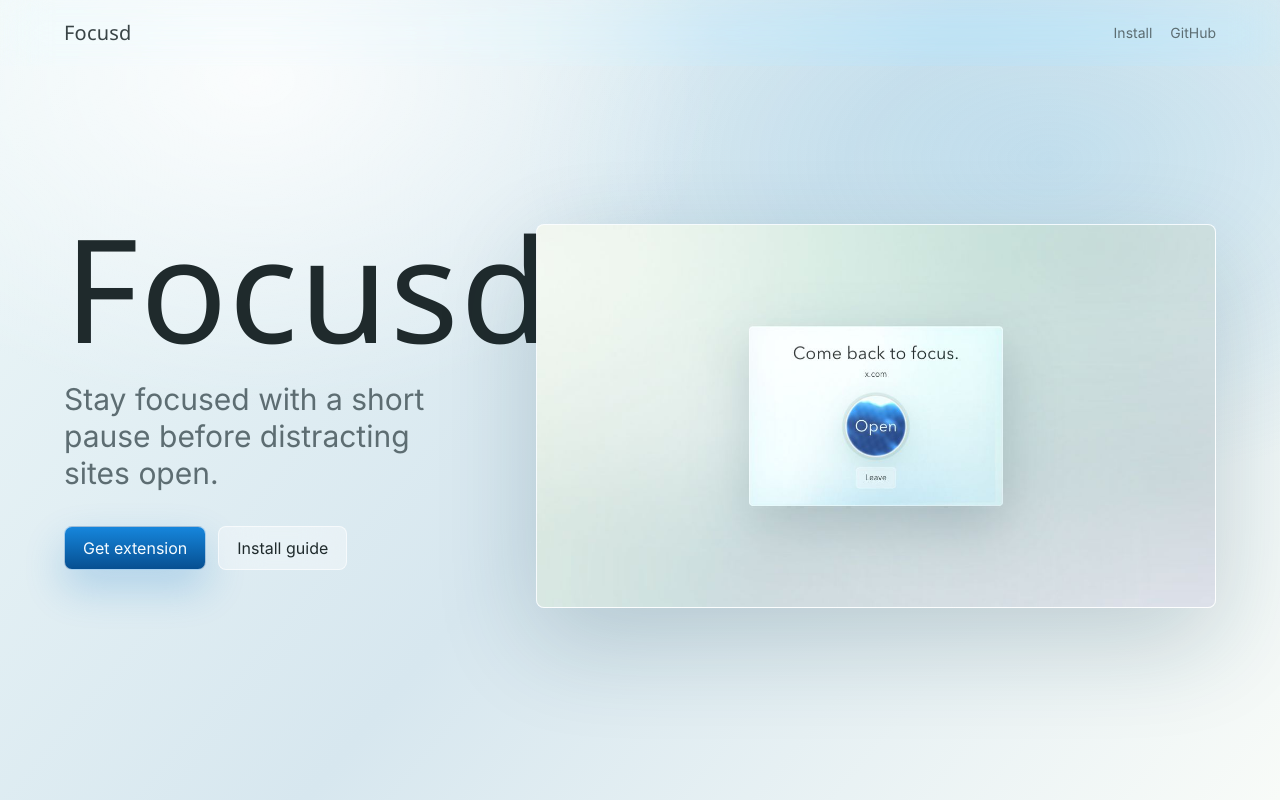
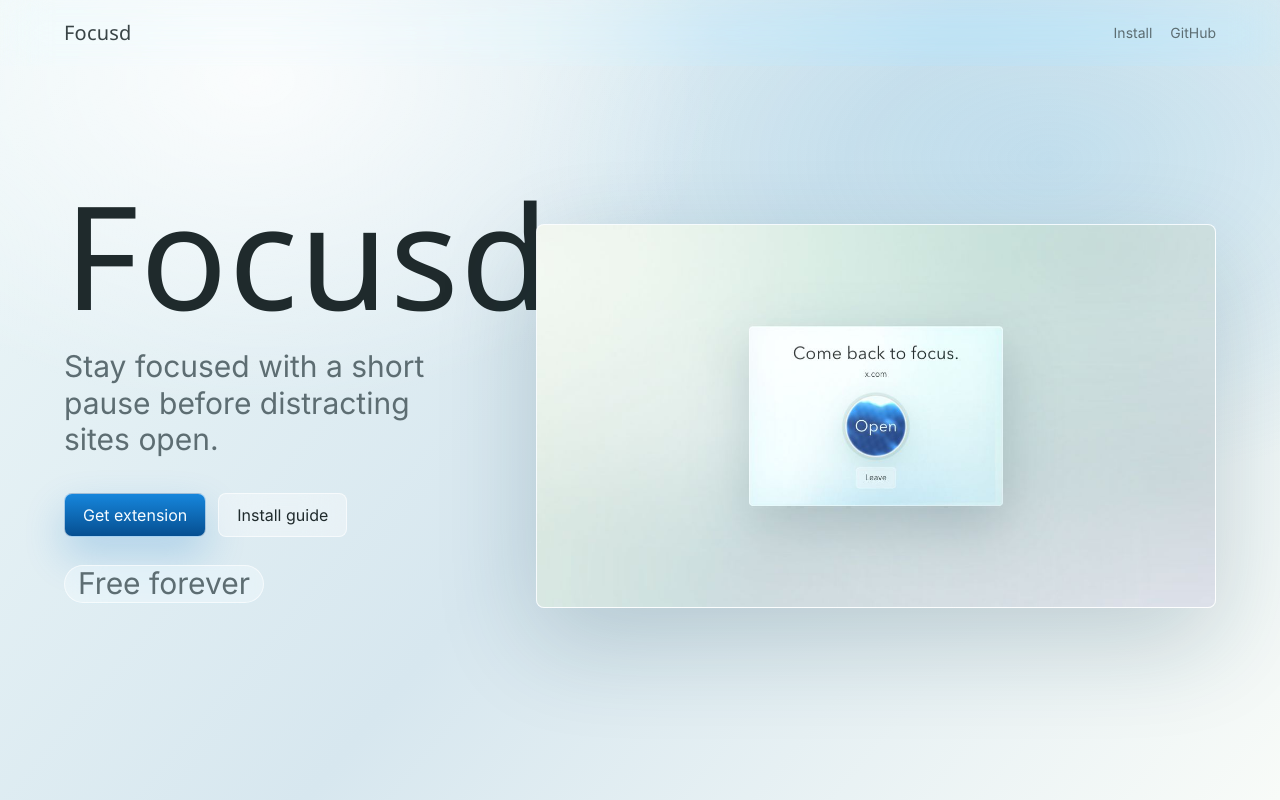
Before and after one commit to nanot1m/focusd, a browser extension: page index.html in a window 1280 px wide. Shown: the top 800 px of the page. Drawn offline with Linux system fonts and the light colour scheme.

Commit message:
Add free forever mark

```diff
--- a/index.html
+++ b/index.html
@@ -26,6 +26,7 @@
               <a class="button primary" href="https://github.com/nanot1m/focusd">Get extension</a>
               <a class="button secondary" href="#install">Install guide</a>
             </div>
+            <p class="free-mark">Free forever</p>
           </div>
           <figure class="hero-visual">
             <img src="screenshots/pause.png" alt="Focusd pause screen with ocean water open button">
--- a/landing.css
+++ b/landing.css
@@ -123,6 +123,22 @@ h1 {
   flex-wrap: wrap;
   gap: 12px;
   margin-top: 34px;
+}
+
+.free-mark {
+  display: inline-flex;
+  align-items: center;
+  width: max-content;
+  min-height: 32px;
+  margin-top: 14px;
+  border: 1px solid var(--line);
+  border-radius: 999px;
+  padding: 0 13px;
+  color: var(--blue-dark);
+  background: rgb(255 255 255 / 34%);
+  backdrop-filter: blur(18px) saturate(150%);
+  font-size: 14px;
+  line-height: 1;
 }
 
 .button {
```
Also changed, not shown: README.md.
